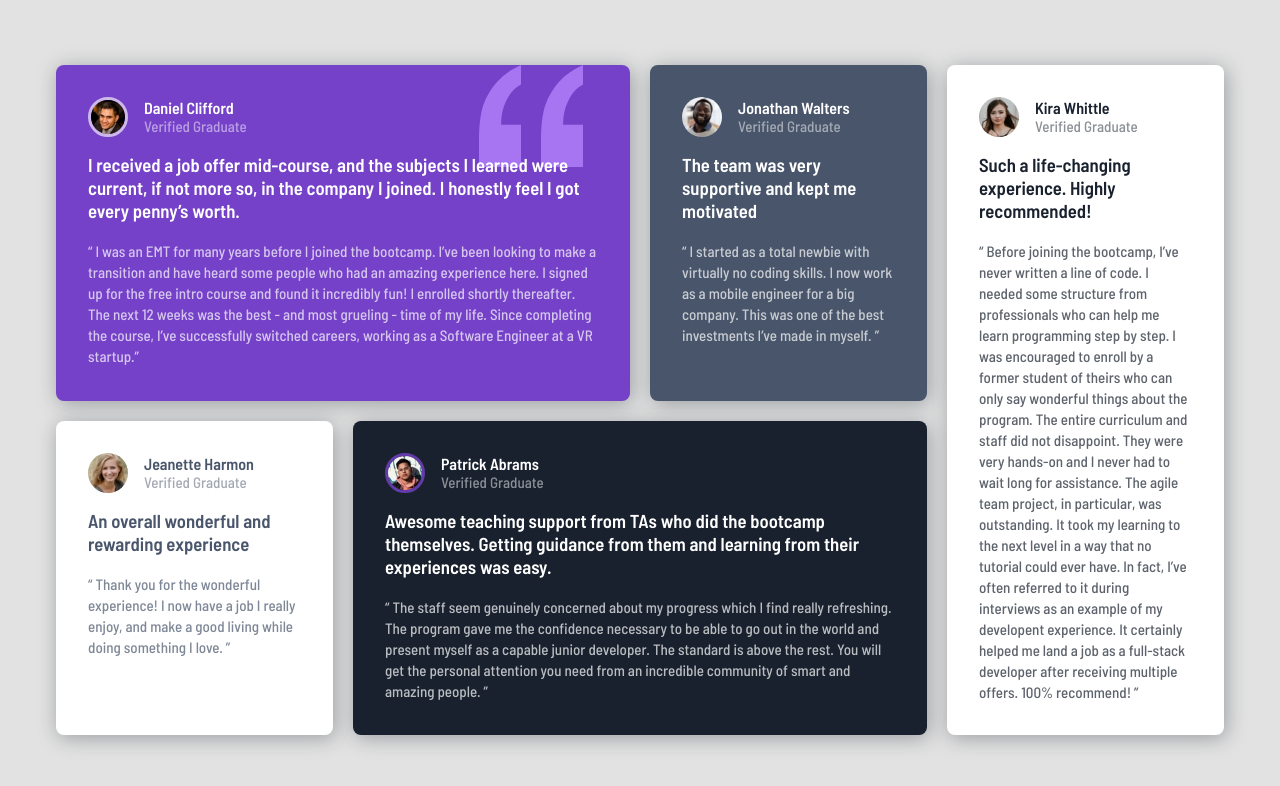
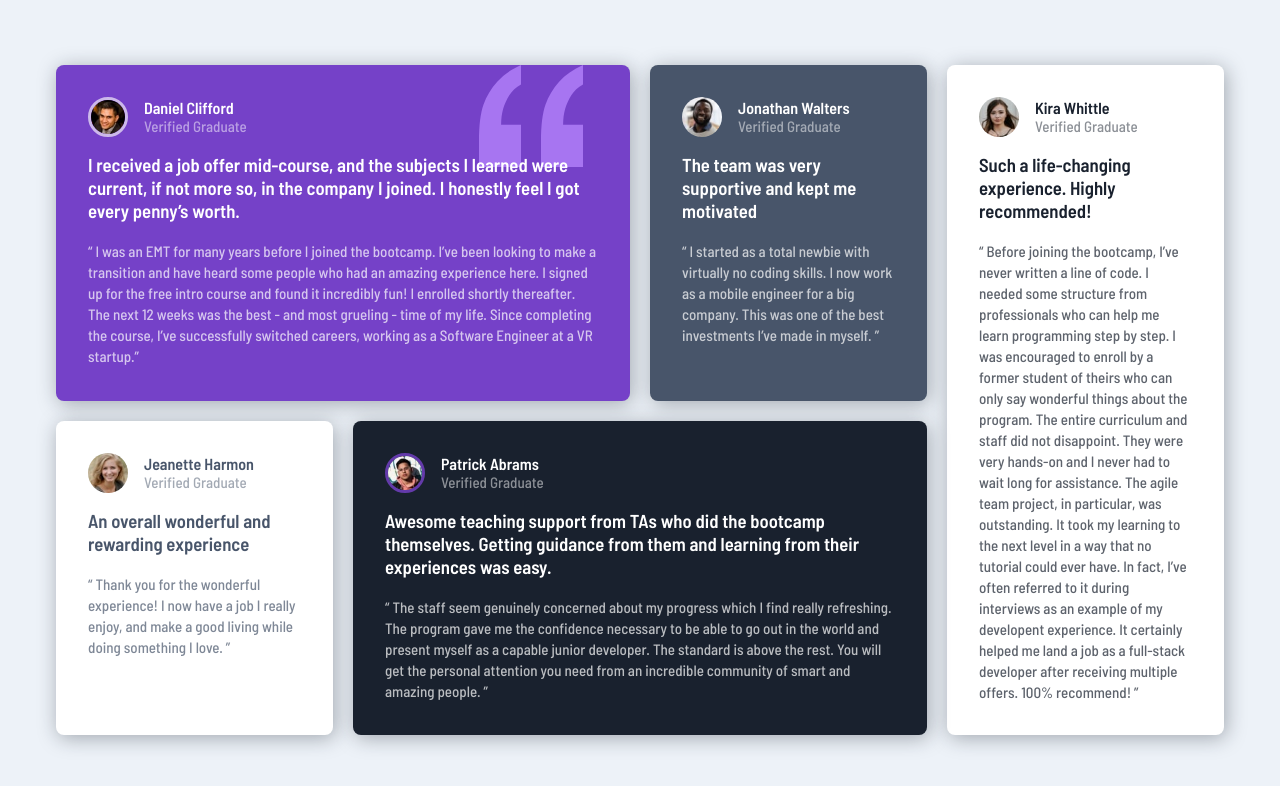
Before and after one commit to neophyte1001/testimonial-grid-section, a plain HTML site: page index.html in a window 1280 px wide. Drawn offline with Linux system fonts and the light colour scheme.

Commit message:
Update styles.css

```diff
--- a/styles.css
+++ b/styles.css
@@ -6,10 +6,10 @@
 }
 body{
     font-family: 'Barlow Semi Condensed', sans-serif;
-    background-color: rgb(226, 226, 226);
 }
 
 .main-container{
+    background-color: #edf2f8;
     display: flex;
     min-height:100vh;
     align-items: center;
```
